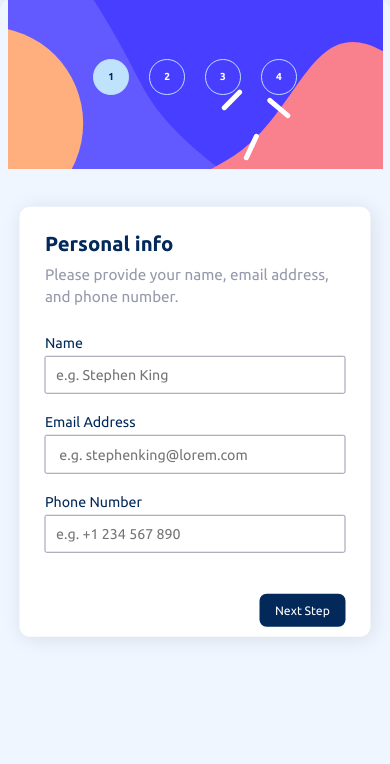
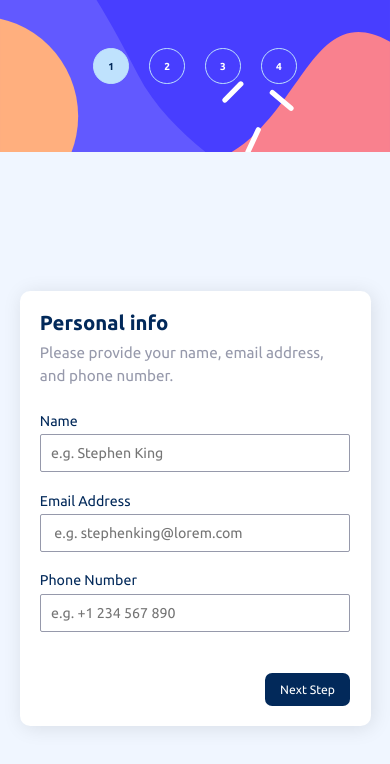
Before and after one commit to oyeludeelijah/Multi-step-form, a plain HTML site: page index.html in a window 390 px wide. Drawn offline with Linux system fonts and the light colour scheme.

Commit message:
Update styles.css

```diff
--- a/styles.css
+++ b/styles.css
@@ -30,8 +30,7 @@ html {
 
 body {
   background-color: var(--Magnolia);
-
-  height: 100vh;
+  min-height: 100vh; /* Changed to min-height for better mobile fit */
   display: flex;
   align-items: center;
   justify-content: center;
@@ -43,14 +42,11 @@ body {
   background-color: var(--White);
   padding: 1rem;
   border-radius: 1rem;
-
   display: flex;
-  gap: 5rem;
-
+  gap: 2rem; /* Reduced for better responsiveness */
   box-shadow: 0 10px 50px rgba(0, 0, 0, 0.15);
-  /* width: 70%; */
   max-width: 64rem;
-  /* min-width: 48.7rem; */
+  width: 100%; /* Make it responsive by default */
 }
 
 .hidden {
@@ -70,23 +66,23 @@ section {
   flex-direction: column;
   justify-content: space-between;
   gap: 2rem;
-  /* height: 100%; */
   padding: 2.5rem;
   padding-bottom: 1rem;
   position: relative;
-
-  max-width: 38rem;
-  /* background-color: brown; */
+  width: 38rem;
+  z-index: 2; /* Ensures section goes over nav */
 }
 
 nav {
   background: url(assets/images/bg-sidebar-desktop.svg) no-repeat center center;
   background-size: cover;
   width: 18rem;
-  height: 38rem;
+  height: 76rem; /* Double the original height */
   border-radius: 0.7rem;
   padding: 2rem;
   padding-top: 2.5rem;
+  position: relative; /* Keeps nav positioning intact */
+  z-index: 1;
 }
 .nav-elms {
   display: flex;
@@ -100,7 +96,6 @@ nav {
   width: 2.5rem;
   height: 2.5rem;
   border-radius: 1.25rem;
-
   display: flex;
   justify-content: center;
   align-items: center;
@@ -131,12 +126,10 @@ nav {
   text-transform: uppercase;
 }
 
-@media screen and (max-width: 468px) {
+@media screen and (max-width: 480px) {
   body {
-    /* background-color: aqua; */
     align-items: flex-start;
     padding: 0;
-    /* justify-content: flex-start; */
   }
 
   .container {
@@ -144,36 +137,30 @@ nav {
     width: 100%;
     padding: 0;
     position: relative;
-    height: 100vh;
+    min-height: 100vh;
     background-color: var(--Magnolia);
   }
 
   section {
-    width: 90%;
+    max-width: 90%; /* Adjusted width for mobile */
     background-color: var(--White);
     border-radius: 1rem;
     box-shadow: 2px 2px 20px rgba(0, 0, 0, 0.1);
-    position: absolute;
-    top: 50%;
-    left: 50%;
-    transform: translate(-50%, -50%);
+    margin: auto; /* Centered with auto margins */
+    padding: 2rem; /* Adjusted for spacing */
   }
 
   .buttons {
-    /* position: absolute; */
-
-    /* background-color: aqua; */
     width: 100%;
     font-size: 1.4rem;
   }
 
   nav {
     background: url(assets/images/bg-sidebar-mobile.svg) no-repeat center center;
-    /* background: none; */
-    /* background-color: brown; */
+    background-size: cover;
     width: 100%;
-    /* height: 11.5rem; */
-    height: 20%;
+    height: 15rem; /* Double the height for mobile */
+    padding: 1rem;
     display: flex;
     justify-content: center;
     align-items: center;
```
